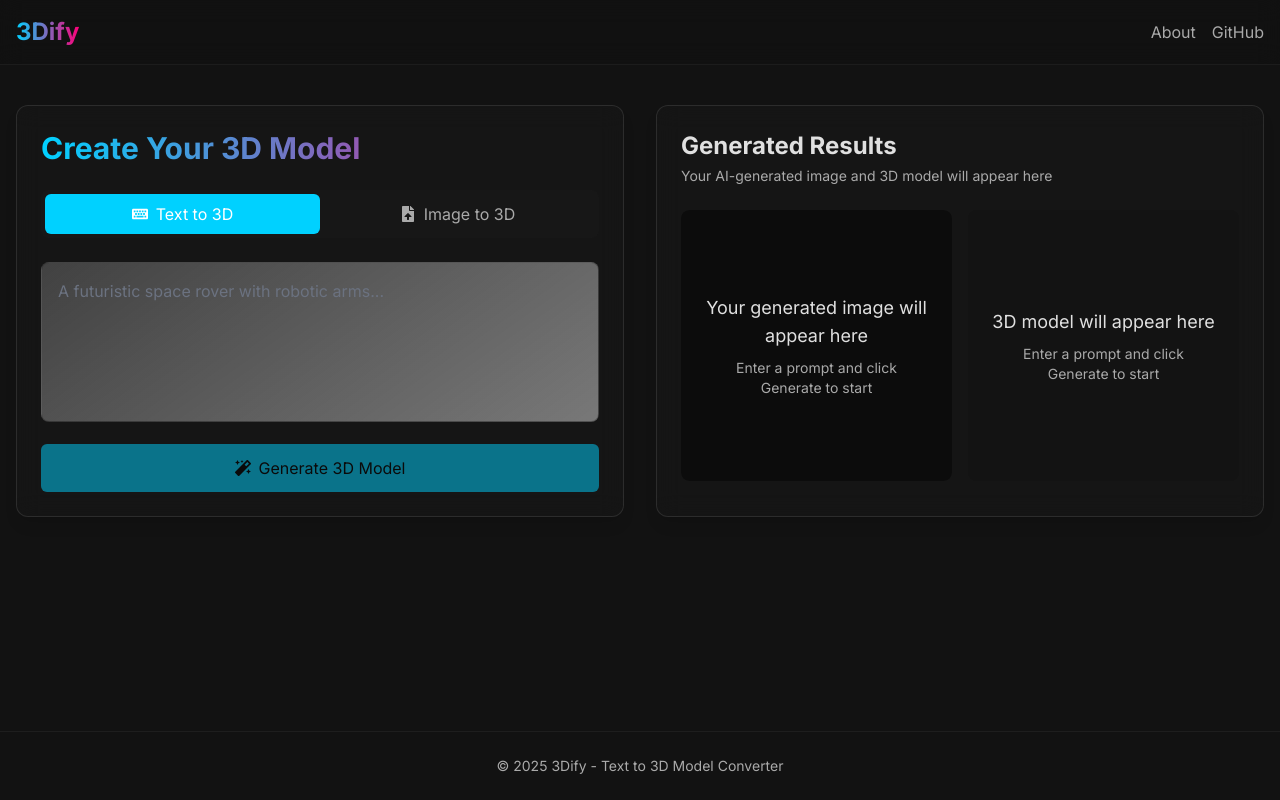
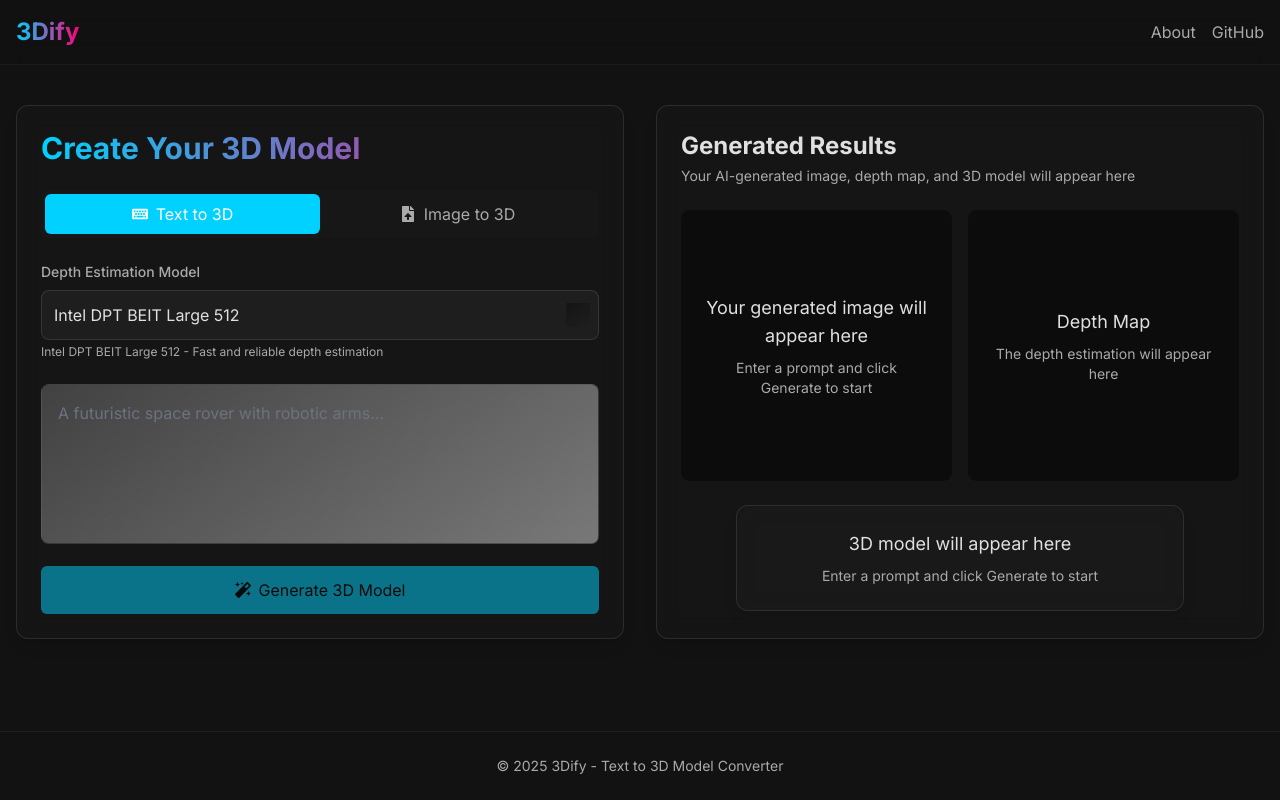
Before and after one commit to Aniket-404/text-to-3d-nextjs, a Next.js app: page / in a window 1280 px wide. Built offline with nearby package versions, Linux system fonts and the light colour scheme.

Commit message:
Apple DepthPro added

```diff
--- a/src/app/api/python/generate/route.ts
+++ b/src/app/api/python/generate/route.ts
@@ -5,7 +5,7 @@ export const maxDuration = 300; // Set max duration to 5 minutes
 export async function POST(request: Request) {
   try {
     const body = await request.json();
-    const { prompt } = body;
+    const { prompt, depth_model } = body;
 
     if (!prompt) {
       return NextResponse.json(
@@ -59,7 +59,7 @@ export async function POST(request: Request) {
         headers: {
           'Content-Type': 'application/json',
         },
-        body: JSON.stringify({ prompt }),
+        body: JSON.stringify({ prompt, depth_model }),
         signal: request.signal, // Pass through the abort signal
       });
 
--- a/src/app/api/python/upload/route.ts
+++ b/src/app/api/python/upload/route.ts
@@ -4,6 +4,7 @@ export async function POST(request: NextRequest) {
   try {
     const formData = await request.formData();
     const file = formData.get('file') as File;
+    const depthModel = formData.get('depth_model') as string;
 
     if (!file) {
       return NextResponse.json(
@@ -33,6 +34,9 @@ export async function POST(request: NextRequest) {
     // Create FormData for the Python API
     const pythonFormData = new FormData();
     pythonFormData.append('file', file);
+    if (depthModel) {
+      pythonFormData.append('depth_model', depthModel);
+    }
 
     let jobId: string | null = null;
 
--- a/src/app/page.tsx
+++ b/src/app/page.tsx
@@ -27,6 +27,7 @@ export default function Home() {
   const [isUploading, setIsUploading] = useState(false);
   const [uploadProgress, setUploadProgress] = useState(0);
   const [uploadMessage, setUploadMessage] = useState('');
+  const [depthModel, setDepthModel] = useState<'intel' | 'apple'>('intel');
 
   // Refs to store abort controllers and job IDs for ongoing requests
   const uploadAbortControllerRef = useRef<AbortController | null>(null);
@@ -153,6 +154,7 @@ export default function Home() {
       try {
         const formData = new FormData();
         formData.append('file', file);
+        formData.append('depth_model', depthModel);
 
         const response = await fetch('/api/python/upload', {
           method: 'POST',
@@ -280,7 +282,7 @@ export default function Home() {
           headers: {
             'Content-Type': 'application/json',
           },
-          body: JSON.stringify({ prompt }),
+          body: JSON.stringify({ prompt, depth_model: depthModel }),
           signal: abortController.signal, // Add abort signal
         });
 
@@ -420,6 +422,28 @@ export default function Home() {
               </button>
             </div>
 
+            {/* Depth Model Selection */}
+            <div className="mb-6">
+              <label className="block text-sm font-medium text-text-secondary mb-2">
+                Depth Estimation Model
+              </label>
+              <select
+                value={depthModel}
+                onChange={(e) => setDepthModel(e.target.value as 'intel' | 'apple')}
+                disabled={isGenerating || isUploading}
+                className="w-full p-3 rounded-lg input-gradient focus:outline-none text-text-primary bg-surface border border-white/10 focus:border-primary/50"
+              >
+                <option value="intel">Intel DPT BEIT Large 512</option>
+                <option value="apple">Apple DepthPro (Experimental)</option>
+              </select>
+              <p className="text-xs text-text-secondary mt-1">
+                {depthModel === 'intel'
+                  ? 'Intel DPT BEIT Large 512 - Fast and reliable depth estimation'
+                  : 'Apple DepthPro - High-quality depth estimation (currently using Intel DPT as fallback)'
+                }
+              </p>
+            </div>
+
             {/* Content based on mode */}
             {mode === 'text' ? (
               <div className="space-y-4">
@@ -491,12 +515,14 @@ export default function Home() {
               </h2>
               <p className="text-text-secondary text-sm mt-1">
                 {mode === 'text'
-                  ? 'Your AI-generated image and 3D model will appear here'
-                  : 'Your uploaded image and converted 3D model will appear here'
+                  ? 'Your AI-generated image, depth map, and 3D model will appear here'
+                  : 'Your uploaded image, depth map, and converted 3D model will appear here'
                 }
               </p>
             </div>
-            <div className="grid grid-cols-2 gap-4">
+            <div className="space-y-6">
+              {/* Top Row: Image and Depth Map side by side */}
+              <div className="grid grid-cols-1 md:grid-cols-2 gap-4">
                 {/* Image Preview */}
                 <div className="aspect-square rounded-lg overflow-hidden">
                   {generatedUrls.image_url ? (
@@ -517,6 +543,9 @@ export default function Home() {
                           <FaDownload />
                           <span>Download Image</span>
                         </a>
+                      </div>
+                      <div className="absolute top-2 left-2 bg-black/70 text-white px-2 py-1 rounded text-xs">
+                        {mode === 'text' ? 'Generated Image' : 'Uploaded Image'}
                       </div>
                     </div>
                   ) : (
@@ -545,27 +574,78 @@ export default function Home() {
                   )}
                 </div>
 
-              {/* 3D Model Download */}
-              <div className="aspect-square rounded-lg overflow-hidden flex flex-col items-center justify-center bg-black/10">
-                {generatedUrls.model_url ? (
-                  <>
-                    <div className="text-center mb-4">
-                      <span className="block text-lg font-semibold mb-2">3D Model (OBJ)</span>
-                      <span className="text-sm text-text-secondary">Download the generated 3D model</span>
-                    </div>
+                {/* Depth Map Preview */}
+                <div className="aspect-square rounded-lg overflow-hidden">
+                  {generatedUrls.depth_map_url ? (
+                    <div className="relative w-full h-full">
+                      <img
+                        src={generatedUrls.depth_map_url}
+                        alt="Depth map"
+                        className="w-full h-full object-cover rounded-lg"
+                      />
+                      <div className="absolute bottom-2 left-2">
                         <a
-                      href={generatedUrls.model_url}
-                      download
+                          href={generatedUrls.depth_map_url}
+                          download={`3dify-depth-${Date.now()}.png`}
                           target="_blank"
                           rel="noopener noreferrer"
                           className="flex items-center space-x-2 bg-surface/80 hover:bg-surface px-3 py-2 rounded-md transition-colors"
                         >
                           <FaDownload />
+                          <span>Download Depth</span>
+                        </a>
+                      </div>
+                      <div className="absolute top-2 left-2 bg-black/70 text-white px-2 py-1 rounded text-xs">
+                        {depthModel === 'intel' ? 'Intel DPT' : 'Apple DepthPro'}
+                      </div>
+                    </div>
+                  ) : (
+                    <div className="w-full h-full flex items-center justify-center bg-black/40 rounded-lg">
+                      {(isGenerating || isUploading) ? (
+                        <div className="text-center">
+                          <div className="inline-block p-3 rounded-full bg-surface/30 mb-4">
+                            <FaMagic className="text-3xl animate-spin text-primary" />
+                          </div>
+                          <p>Generating depth map...</p>
+                        </div>
+                      ) : (
+                        <div className="text-center p-6">
+                          <p className="text-lg mb-2">Depth Map</p>
+                          <p className="text-sm text-text-secondary">
+                            The depth estimation will appear here
+                          </p>
+                        </div>
+                      )}
+                    </div>
+                  )}
+                </div>
+              </div>
+
+              {/* Bottom Row: 3D Model Download */}
+              <div className="flex justify-center">
+                <div className="w-full max-w-md">
+                  {generatedUrls.model_url ? (
+                    <div className="glass-panel p-6 text-center">
+                      <div className="inline-block p-4 rounded-full bg-primary/20 mb-4">
+                        <FaDownload className="text-3xl text-primary" />
+                      </div>
+                      <div className="mb-6">
+                        <span className="block text-lg font-semibold mb-2">3D Model Ready</span>
+                        <span className="text-sm text-text-secondary">OBJ format - Ready for download</span>
+                      </div>
+                      <a
+                        href={generatedUrls.model_url}
+                        download={`3dify-model-${Date.now()}.obj`}
+                        target="_blank"
+                        rel="noopener noreferrer"
+                        className="flex items-center justify-center space-x-2 bg-primary hover:bg-primary/90 text-black px-6 py-3 rounded-md transition-colors font-medium w-full"
+                      >
+                        <FaDownload />
                         <span>Download 3D Model</span>
                       </a>
-                  </>
+                    </div>
                   ) : (
-                  <div className="w-full h-full flex items-center justify-center">
+                    <div className="glass-panel p-6 text-center">
                       {(isGenerating || isUploading) ? (
                         <div className="text-center">
                           <div className="inline-block p-3 rounded-full bg-surface/30 mb-4">
@@ -574,7 +654,7 @@ export default function Home() {
                           <p>Creating 3D model...</p>
                         </div>
                       ) : (
-                      <div className="text-center p-6">
+                        <div className="text-center">
                           <p className="text-lg mb-2">3D model will appear here</p>
                           <p className="text-sm text-text-secondary">
                             {mode === 'text'
@@ -591,6 +671,7 @@ export default function Home() {
             </div>
           </div>
         </div>
+      </div>
 
       {/* Footer */}
       <footer className="border-t border-white/5 py-6">
```
Also changed, not shown: 2 other files (tests, documents, lock files or other folders). Lines whose indentation alone changed are shown as unchanged.
